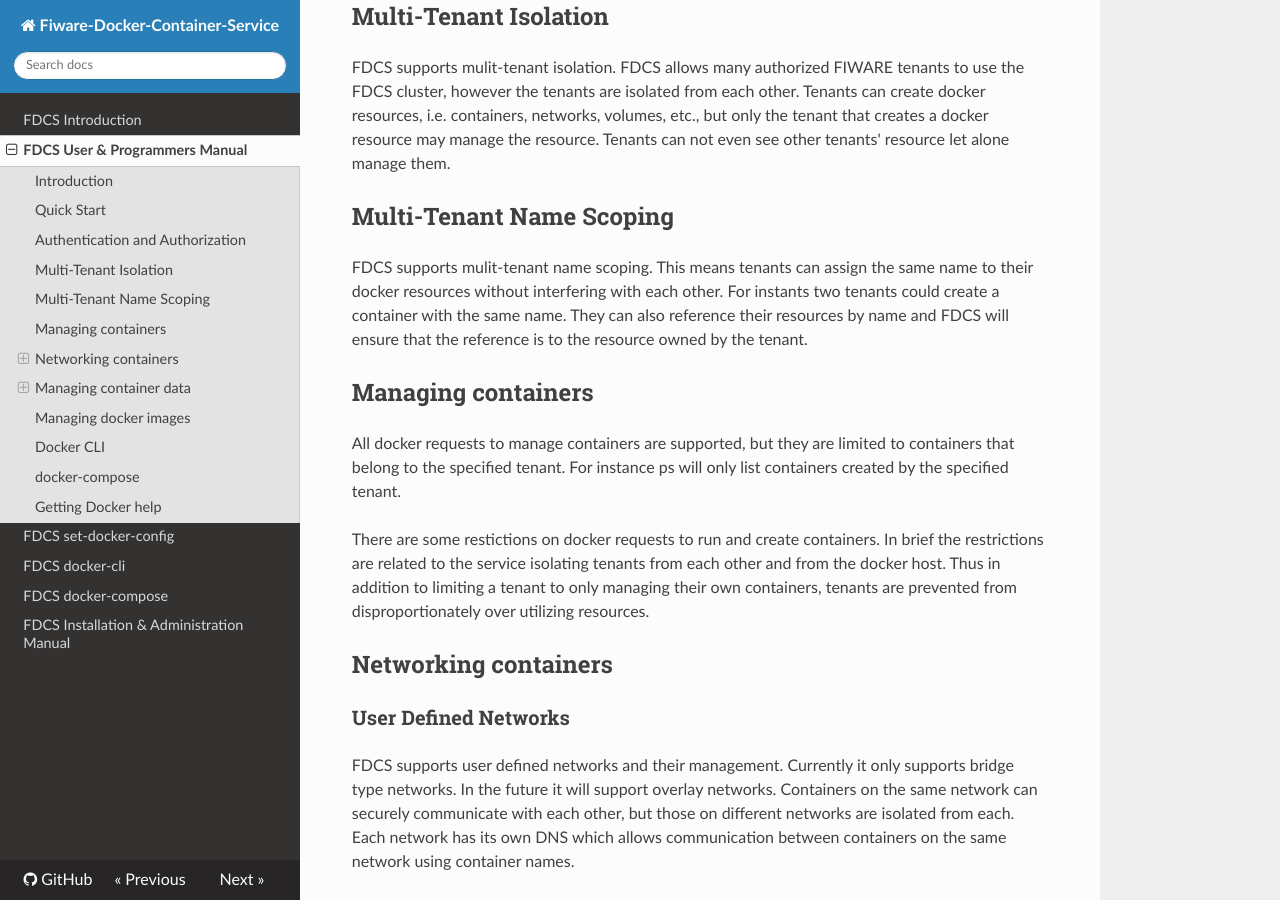
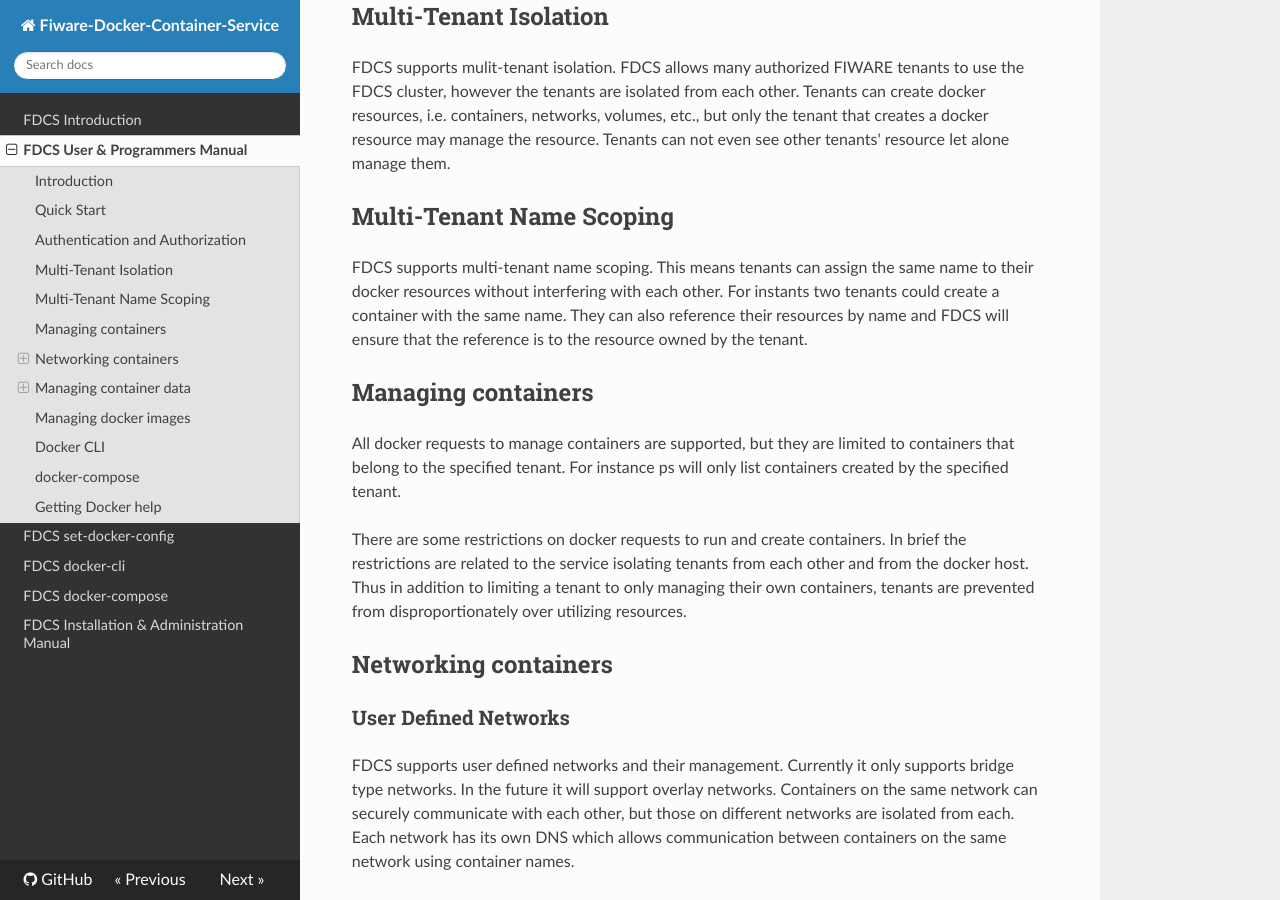
Before and after one commit to fiware-docker/docker-container-service, an MkDocs documentation site: the page built from docs/userguide/user-guide.md, in a window 1280 px wide and 900 px high, scrolled down 2286 px. Built offline with MkDocs 1.6.1, drawn with Linux system fonts in a browser that asks for light colours; nearby versions of some CDN libraries; comment, search, counter and statistics services are not loaded; old or Windows-style settings are respelled for this version of MkDocs.

Commit message:
user-guide spell check

```diff
--- a/docs/userguide/user-guide.md
+++ b/docs/userguide/user-guide.md
@@ -100,13 +100,13 @@ FDCS supports mulit-tenant isolation. FDCS allows many authorized FIWARE tenants
 
 ## Multi-Tenant Name Scoping
 
-FDCS supports mulit-tenant name scoping.  This means tenants can assign the same name to their docker resources without interfering with each other.  For instants two tenants could create a container with the same name. They can also reference their resources by name and FDCS will ensure that the reference is to the resource owned by the tenant.
+FDCS supports multi-tenant name scoping.  This means tenants can assign the same name to their docker resources without interfering with each other.  For instants two tenants could create a container with the same name. They can also reference their resources by name and FDCS will ensure that the reference is to the resource owned by the tenant.
 
 ## Managing containers
 
 All docker requests to manage containers are supported, but they are limited to containers that belong to the specified tenant.  For instance ps will only list containers created by the specified tenant.
 
-There are some restictions on docker requests to run and create containers. In brief the restrictions are related to the service isolating tenants from each other and from the docker host.  Thus in addition to limiting a tenant to only managing their own containers, tenants are prevented from disproportionately over utilizing resources.
+There are some restrictions on docker requests to run and create containers. In brief the restrictions are related to the service isolating tenants from each other and from the docker host.  Thus in addition to limiting a tenant to only managing their own containers, tenants are prevented from disproportionately over utilizing resources.
 
 ## Networking containers
 ### User Defined Networks
```
